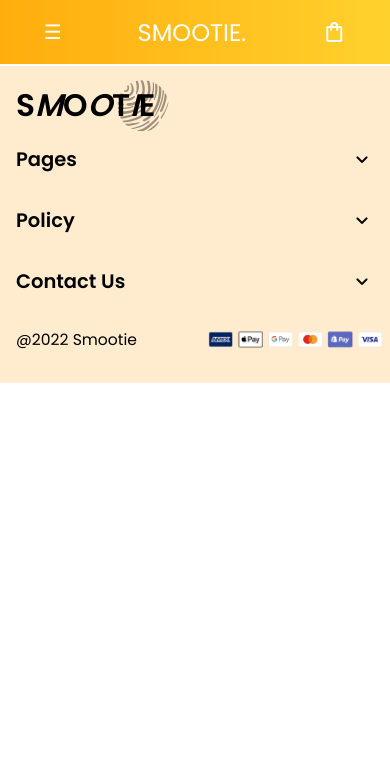
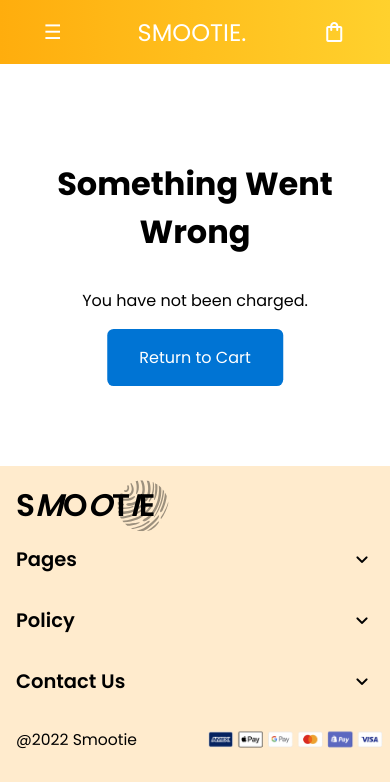
Before and after one commit to Josh-Cox/Smootie-Website, a Django app: page /payment_cancelled/ in a window 390 px wide. Shown: the top 782 px of the page. Run offline with Django 4.2, Linux system fonts and the light colour scheme.

Commit message:
payment pages

```diff
--- a/static/css/base.css
+++ b/static/css/base.css
@@ -284,7 +280,7 @@
     }
 
     /* The sidepanel links */
-    .sidepanel a {
+    .sidepanel .mobile-nav-link {
         padding: 8px 8px 8px 32px;
         text-decoration: none;
         font-size: .75rem;
--- a/static/css/home.css
+++ b/static/css/home.css
@@ -131,6 +131,10 @@
 
 .flickity-button {
     background: black;
+}
+
+.vid-carousel .flickity-page-dots {
+  bottom: -20px;
 }
 
 .flickity-button:hover {
@@ -784,7 +788,7 @@
     margin-bottom: .1rem;
   }
 
-  .flickity-page-dots .dot {
+  .endless-section .flickity-page-dots .dot {
     width: .5rem;
     height: .5rem;
   }
--- /dev/null
+++ b/static/css/payment_cancelled.css
@@ -0,0 +1,56 @@
+.success-header {
+    margin-top: 10rem;
+    font-size: 5rem;
+    font-family: "Poppins";
+    margin-left: auto;
+    margin-right: auto;
+    text-align: center;
+}
+
+.success-text {
+    font-size: 2rem;
+    font-family: "Poppins";
+    margin-left: auto;
+    margin-right: auto;
+    text-align: center;
+}
+
+.return-home-btn {
+    position: relative;
+    background: var(--btn-blue);
+    color: var(--color-white);
+    font-family: "Poppins";
+    border: none;
+    outline: none;
+    border-radius: .4rem;
+    cursor: pointer;
+    transition: background 300ms ease;
+    padding: 1rem 2rem;
+    font-size: 2rem;
+    left: 50%;
+    transform: translateX(-50%);
+    margin-bottom: 5rem;
+}
+
+.return-home-btn a {
+    text-decoration: none;
+    color: white;
+}
+
+.return-home-btn:hover {
+    background: var(--btn-blue-hover);
+}
+
+@media only screen and (max-width: 600px) {
+    .success-header {
+        font-size: 2rem;
+    }
+
+    .success-text {
+        font-size: 1rem;
+    }
+
+    .return-home-btn {
+        font-size: 1rem;
+    }
+}
--- a/static/css/shop.css
+++ b/static/css/shop.css
@@ -625,7 +625,7 @@
   cursor: pointer;
 }
 
-.flickity-page-dots { bottom: 10px; }
+.review-container .flickity-page-dots { bottom: 10px; }
 
 .cell video {
   width: 20rem;
@@ -940,10 +940,6 @@
 
 .cart__button.clicked span.added {
   animation: txt2 1.5s ease-in-out forwards;
-}
-
-.footer {
-
 }
 
 @keyframes cart {
--- a/store/templates/store/base.html
+++ b/store/templates/store/base.html
@@ -59,13 +59,55 @@
     <!-- Mobile Navbar -->
     <div class="mobile-nav">
       <div id="mySidepanel" class="sidepanel">
-        <a href="javascript:void(0)" class="closebtn" onclick="closeNav()">&times;</a>
-        <a href="/" class="sidenav-title">SMOOTIE.</a>
-        <a href="/shop" class="top-link">Shop</a>
-        <a href="/reviews">Reviews</a>
-        <a href="/user_guide">User Guide</a>
-        <a href="/faq">FAQs</a>
+        <a class="mobile-nav-link closebtn" href="javascript:void(0)" onclick="closeNav()">&times;</a>
+        <a class="mobile-nav-link sidenav-title" href="/">SMOOTIE.</a>
+        <a class="mobile-nav-link" href="/shop" class="top-link">Shop</a>
+        <a class="mobile-nav-link" href="/reviews">Reviews</a>
+        <a class="mobile-nav-link" href="/user_guide">User Guide</a>
+        <a class="mobile-nav-link" href="/faq">FAQs</a>
+
+        <div class="mobile-nav-bottom" id="nav-bottom">
+          <div class="delivery-info-container">
+            <div class="devliery-info">
+                <div class="info-header">Delivery Info</div>
+                <div class="info-content">See our delivery & returns info <a href='#'>here</a></div>
+            </div>
+            <div class="payment-info">
+                <div class="info-header">Payment Info</div>
+                <div class="info-content">We accept the following methods of payment</div>
+            </div>
+
+            <div class="cart-payments">
+                <img src="{% static 'images/payments.png' %}" alt="">
+            </div>
+          </div>
+
+          <div class="checkout-area-container">
+
+            {% if total_price >= 50 %}
+            <div class="free-shipping-container">
+                <div class="free-shipping-text">You qualify for<span> 15% off your order</span></div>
+
+            </div>
+            {% else %}
+            <div class="free-shipping-container">
+                <div class="free-shipping-text"><span>£</span><span>{{shipping_price|floatformat:2}}</span> away from <span>15% off your order</span></div>
+            </div>
+            {% endif %}
+
+            <div class="w3-light-grey" style="border-radius: 1rem;">
+                <div class="w3-orange" id="bar" style="width: calc({{total_price}} * 2.23%); height:.4rem;border-radius: 1rem;"></div>
+            </div><br>
+
+            <div class="subtotal">
+                <div class="subtotal-text">Subtotal</div>
+                <div class="subtotal-amount">£<span id="subtotal">{{total_price|floatformat:2}}</span></div>
+            </div>
+
+            <div class="taxes">Taxes & shipping calculated at checkout</div>
+          </div>
       </div>
+    </div>
 
       <button class="openbtn" onclick="openNav()">&#9776;</button>
 
@@ -74,6 +116,7 @@
       <button class="bagbtn">
         <a href="/cart"><span class="material-symbols-rounded">shopping_bag</span></a>
       </button>
+
     </div>
 
     <div class="top-text">
@@ -147,12 +190,14 @@
 
       /* Set the width of the sidebar to 250px (show it) */
       function openNav() {
-        document.getElementById("mySidepanel").style.width = "250px";
+        document.getElementById("mySidepanel").style.width = "90%";
+        document.getElementById("nav-bottom").classList.add("active");
       }
 
       /* Set the width of the sidebar to 0 (hide it) */
       function closeNav() {
         document.getElementById("mySidepanel").style.width = "0";
+        document.getElementById("nav-bottom").classList.remove("active");
       }
 
     </script>
--- a/store/templates/store/payment_cancelled.html
+++ b/store/templates/store/payment_cancelled.html
@@ -2,5 +2,11 @@
 {% load static %}
 {% block title %}Payment{% endblock %}
 {% block content %}
-<h3>Payment Cancelled</h3>
+<link rel="stylesheet" type="text/css" href="{% static 'css/payment_cancelled.css' %}">
+
+
+<h3 class="success-header">Something Went Wrong</h3>
+<p class="success-text">You have not been charged.</p>
+<button class="return-home-btn"><a href="/cart">Return to Cart</a></button>
+
 {% endblock %}
--- a/store/views.py
+++ b/store/views.py
@@ -421,6 +421,7 @@
     order.complete = True
     order.save()
 
+
     return render(request, 'store/payment_successful.html', {'customer': customer})
 
 def payment_cancelled(request):
```
Also changed, not shown: other parts of static/css/base.css (+122 -6 lines), static/css/cart.css (+6 -2 lines), static/css/payment_successful.css (added, +56 -0 lines), store/templates/store/payment_successful.html (+7 -1 lines).
